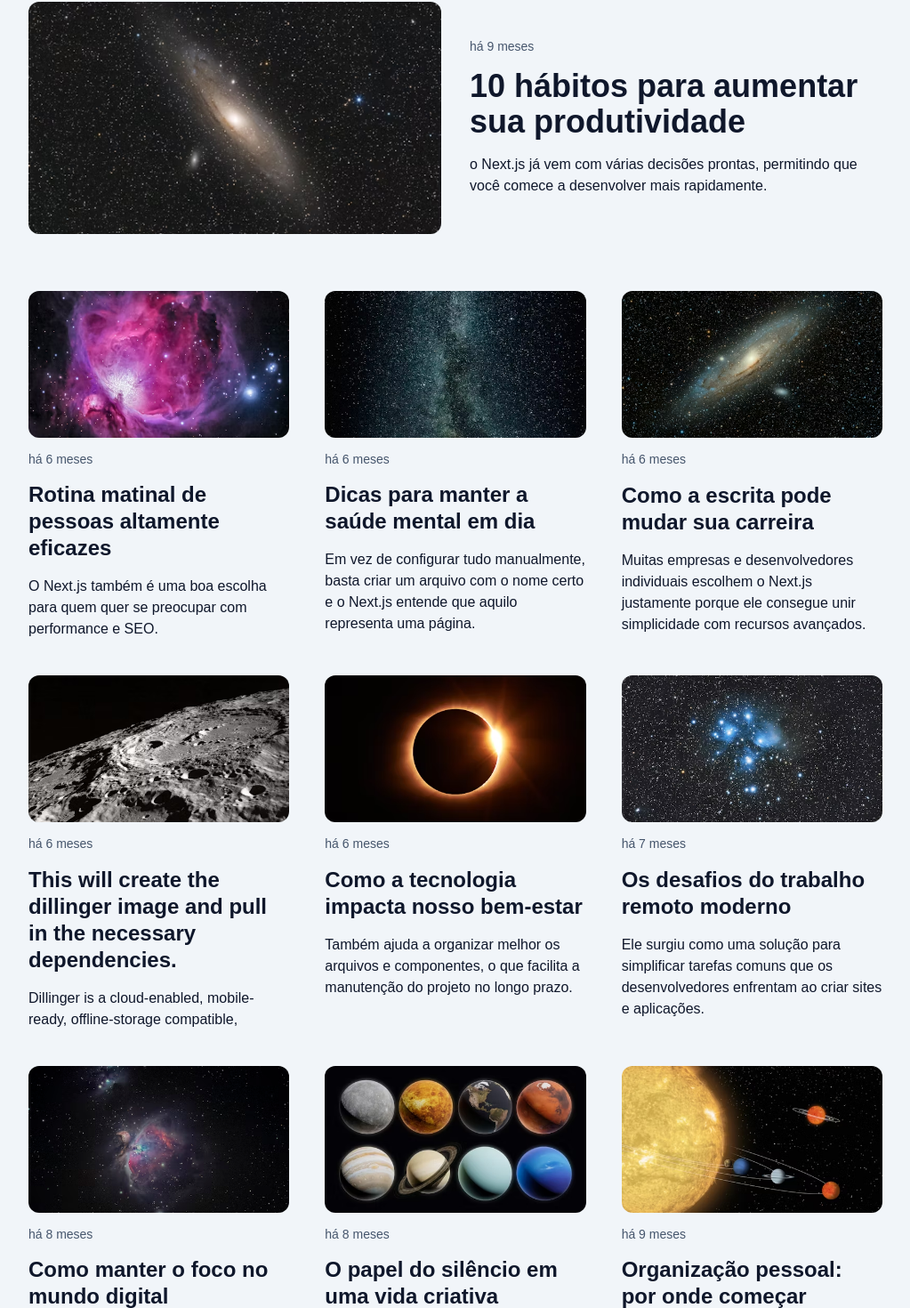
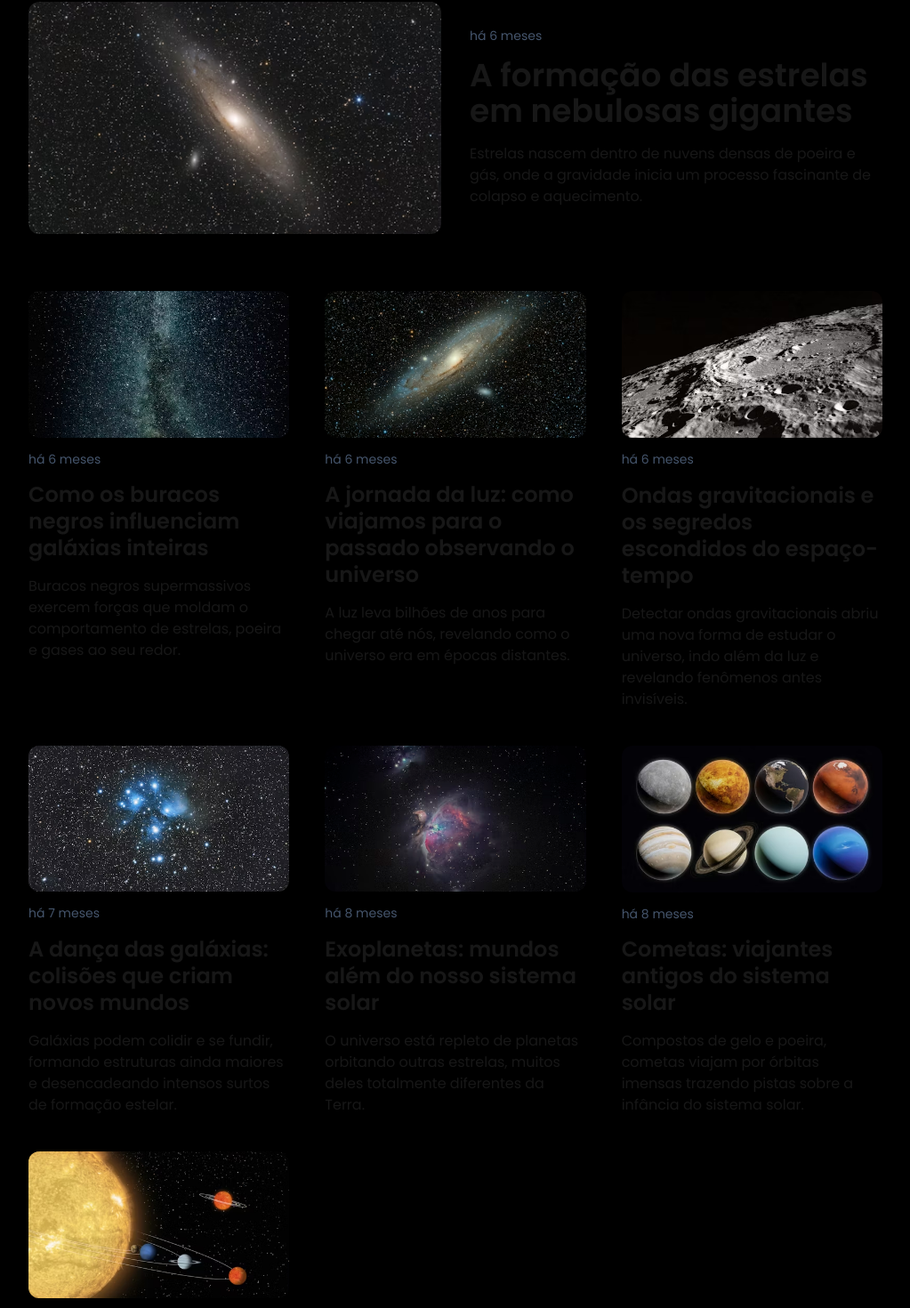
Before and after one commit to Alexandro-s/axolote-next-react-course, a Next.js app: page / in a window 1280 px wide. Shown: the part 202-1672 px from the top of the page at 89% size, without its empty margins (128-1151 px from the left). Built offline with nearby package versions, Linux system fonts and the light colour scheme.

Commit message:
fix: chamadas unicas

```diff
--- a/src/app/layout.tsx
+++ b/src/app/layout.tsx
@@ -1,7 +1,13 @@
 import type { Metadata } from "next";
 import "./globals.css";
+import { Poppins } from "next/font/google";
 
 
+
+export const poppins = Poppins({
+  subsets: ["latin"],
+  weight: ["300", "400", "500", "600"],
+});
 
 export const metadata: Metadata = {
   title: "Axolote",
@@ -15,7 +21,7 @@ export default function RootLayout({
 }>) {
   return (
     <html lang="pt-BR">
-      <body >
+      <body className={poppins.className} >
         {children}
       </body>
     </html>
--- a/src/components/Container/index.tsx
+++ b/src/components/Container/index.tsx
@@ -3,7 +3,7 @@ type ContainerProps = {
 }
 export default function Container ({children}: ContainerProps) {
     return (
-        <div className="text-slate-900 bg-slate-100 min-h-screen">
+        <div className="text-white-900 bg-black min-h-screen">
               <div className="max-w-screen-lg mx-auto px-8">
                 {children}
 
--- a/src/components/Header/index.tsx
+++ b/src/components/Header/index.tsx
@@ -5,7 +5,7 @@ export default function Header () {
     return (
         <header>
             <h1 className="
-             text-4xl/normal font-extrabold py-8
+             text-4xl/normal  py-8
              sm:text-5xl/normal sm:py-10
              md:text-6xl/normal md:py-11
              lg:text-7xl/normal lg:py-12">
--- a/src/components/PostFeatured/index.tsx
+++ b/src/components/PostFeatured/index.tsx
@@ -1,10 +1,13 @@
 import PostImage from "@/components/PostImage";
 import PostSummary from "../PostSummary";
+import { findAllPublicPost } from "@/lib/post/queries";
 
-export default function PostFeatured() {
 
-    const slug = "NOP"
-    const postLink = `/post/${slug}`
+export default async function  PostFeatured ()  {
+    const posts = await findAllPublicPost()
+
+    const post = posts[0];
+    const postLink = `/post/${post.slug}`
     return (
 
         <section className="grid grid-cols-1 gap-8 mb-16 sm:grid-cols-2 group" >
@@ -17,9 +20,9 @@ export default function PostFeatured() {
             <PostSummary
                 postLink={postLink}
                 postHeading='h1'
-                createdAt={'2025-01-07T22:54:10'}
-                excerpt={'o Next.js já vem com várias decisões prontas, permitindo que você comece a desenvolver mais rapidamente.'}
-                title={'10 hábitos para aumentar sua produtividade'}
+                createdAt={post.createdAt}
+                excerpt={post.excerpt}
+                title={post.title}
             />
         </section>
     )
--- a/src/components/PostList/index.tsx
+++ b/src/components/PostList/index.tsx
@@ -1,16 +1,18 @@
-import { postRepository } from "@/repositories/post"
+
+import { findAllPublicPost } from "@/lib/post/queries"
 import PostImage from "../PostImage"
 import PostSummary from "../PostSummary"
 
 
 export default async function PostList() {
 
-    const posts = await postRepository.findAllPublic()
+    const posts = await findAllPublicPost()
 
     return (
 
         <div className=" grid grid-cols-1 gap-8 sm:grid-cols-2 lg:grid-cols-3 lg:gap-10">
-            {posts.map((post) => {
+             {/* Aqui estou acessando manualmente as imagems do published com o  slice. escolhendo a ordem delas. */}
+            {posts.slice(1).map((post) => {
 
                 const postLink = `/post/${post.slug}`
                 return (
@@ -42,3 +44,6 @@ export default async function PostList() {
 
     )
 }
+function findAllPublic() {
+    throw new Error("Function not implemented.")
+}
--- a/src/db/seed/post.json
+++ b/src/db/seed/post.json
@@ -2,10 +2,10 @@
   "posts": [
     {
       "id": "99f8add4-7684-4c16-a316-616271db199e",
-      "title": "Rotina matinal de pessoas altamente eficazes",
-      "slug": "rotina-matinal-de-pessoas-altamente-eficazes",
-      "excerpt": "O Next.js também é uma boa escolha para quem quer se preocupar com performance e SEO.",
-      "content": "O Next.js também é uma boa escolha para quem quer se preocupar com performance e SEO.",
+      "title": "A formação das estrelas em nebulosas gigantes",
+      "slug": "formacao-das-estrelas-em-nebulosas-gigantes",
+      "excerpt": "Estrelas nascem dentro de nuvens densas de poeira e gás, onde a gravidade inicia um processo fascinante de colapso e aquecimento.",
+      "content": "As nebulosas são verdadeiros berçários cósmicos. Em seu interior, regiões ricas em hidrogênio se contraem até atingir temperaturas extremas, dando origem a novas estrelas que iluminam o espaço ao redor.",
       "coverImageUrl": "/image/img-2.avif",
       "published": true,
       "createdAt": "2025-04-08T00:24:38.616Z",
@@ -14,10 +14,10 @@
     },
     {
       "id": "afa086e4-53e4-492d-acf2-7c2966d83fcd",
-      "title": "Dicas para manter a saúde mental em dia",
-      "slug": "dicas-para-manter-a-saude-mental-em-dia",
-      "excerpt": "Em vez de configurar tudo manualmente, basta criar um arquivo com o nome certo e o Next.js entende que aquilo representa uma página.",
-      "content": "Em vez de configurar tudo manualmente, basta criar um arquivo com o nome certo e o Next.js entende que aquilo representa uma página.",
+      "title": "Como os buracos negros influenciam galáxias inteiras",
+      "slug": "como-os-buracos-negros-influenciam-galaxias-inteiras",
+      "excerpt": "Buracos negros supermassivos exercem forças que moldam o comportamento de estrelas, poeira e gases ao seu redor.",
+      "content": "No centro da maioria das galáxias existe um buraco negro gigantesco. Mesmo invisíveis, eles controlam órbitas, emitem jatos de partículas e até regulam a formação de novas estrelas.",
       "coverImageUrl": "/image/img-3.avif",
       "published": true,
       "createdAt": "2025-04-07T00:24:38.616Z",
@@ -26,10 +26,10 @@
     },
     {
       "id": "1b6a5f57-8a19-4933-91f4-1af678464ded",
-      "title": "Como a escrita pode mudar sua carreira",
-      "slug": "como-a-escrita-pode-mudar-sua-carreira",
-      "excerpt": "Muitas empresas e desenvolvedores individuais escolhem o Next.js justamente porque ele consegue unir simplicidade com recursos avançados.",
-      "content": "Muitas empresas e desenvolvedores individuais escolhem o Next.js justamente porque ele consegue unir simplicidade com recursos avançados.",
+      "title": "A jornada da luz: como viajamos para o passado observando o universo",
+      "slug": "a-jornada-da-luz-observando-o-passado",
+      "excerpt": "A luz leva bilhões de anos para chegar até nós, revelando como o universo era em épocas distantes.",
+      "content": "Quando observamos estrelas e galáxias distantes, estamos olhando para o passado. A velocidade limitada da luz transforma o telescópio em uma verdadeira máquina do tempo.",
       "coverImageUrl": "/image/img-4.avif",
       "published": true,
       "createdAt": "2025-04-06T00:24:38.616Z",
@@ -38,11 +38,11 @@
     },
     {
       "id": "9eb8b7ac-2b48-4835-880a-a1c798e1a595",
-      "slug": "this-will-create-the-dillinger-image-and-pull-in-the-necessary-dependencies.-atbvp6",
-      "title": "This will create the dillinger image and pull in the necessary dependencies.",
+      "slug": "ondas-gravitacionais-e-os-segredos-do-cosmo",
+      "title": "Ondas gravitacionais e os segredos escondidos do espaço-tempo",
       "author": "Luiz Otávio",
-      "content": "**Disclaimer:** this API may change a lot since it is still under development...",
-      "excerpt": "Dillinger is a cloud-enabled, mobile-ready, offline-storage compatible,",
+      "content": "Ondas gravitacionais são distorções no próprio tecido do espaço-tempo, criadas por eventos extremos como fusões de buracos negros. Elas carregam informações únicas sobre regiões onde a luz não escapa.",
+      "excerpt": "Detectar ondas gravitacionais abriu uma nova forma de estudar o universo, indo além da luz e revelando fenômenos antes invisíveis.",
       "coverImageUrl": "/image/img-5.avif",
       "published": true,
       "createdAt": "2025-04-05T00:24:38.616Z",
@@ -50,10 +50,10 @@
     },
     {
       "id": "6b204dab-2312-4525-820a-a0463560835f",
-      "title": "Como a tecnologia impacta nosso bem-estar",
-      "slug": "como-a-tecnologia-impacta-nosso-bem-estar",
-      "excerpt": "Também ajuda a organizar melhor os arquivos e componentes, o que facilita a manutenção do projeto no longo prazo.",
-      "content": "Também ajuda a organizar melhor os arquivos e componentes, o que facilita a manutenção do projeto no longo prazo.",
+      "title": "Supernovas: o explosivo fim das estrelas massivas",
+      "slug": "supernovas-o-fim-explosivo-das-estrelas",
+      "excerpt": "Quando estrelas gigantes chegam ao fim de sua vida, elas explodem violentamente, espalhando elementos que formam planetas e até a vida.",
+      "content": "As supernovas são alguns dos eventos mais poderosos do cosmos. Além de liberar energia inimaginável, elas espalham metais pesados essenciais para a formação de novos sistemas estelares.",
       "coverImageUrl": "/image/img-6.avif",
       "published": false,
       "createdAt": "2025-03-30T07:11:33",
@@ -62,10 +62,10 @@
     },
     {
       "id": "76396dd3-9581-43b5-856d-fe1a78714e8c",
-      "title": "Os desafios do trabalho remoto moderno",
-      "slug": "os-desafios-do-trabalho-remoto-moderno",
-      "excerpt": "Ele surgiu como uma solução para simplificar tarefas comuns que os desenvolvedores enfrentam ao criar sites e aplicações.",
-      "content": "Ele surgiu como uma solução para simplificar tarefas comuns que os desenvolvedores enfrentam ao criar sites e aplicações.",
+      "title": "A dança das galáxias: colisões que criam novos mundos",
+      "slug": "danca-das-galaxias-colisoes-cosmic",
+      "excerpt": "Galáxias podem colidir e se fundir, formando estruturas ainda maiores e desencadeando intensos surtos de formação estelar.",
+      "content": "Apesar do nome assustador, colisões galácticas são comuns no universo e ocorrem em escalas de bilhões de anos. Esses encontros remodelam o cosmos e dão origem a novos sistemas estelares.",
       "coverImageUrl": "/image/img-7.avif",
       "published": true,
       "createdAt": "2025-03-08T13:13:13",
@@ -74,10 +74,10 @@
     },
     {
       "id": "bf5c7dae-06a4-4155-9c01-a56e02956496",
-      "title": "Como manter o foco no mundo digital",
-      "slug": "como-manter-o-foco-no-mundo-digital",
-      "excerpt": "Next.js é um framework de desenvolvimento criado para facilitar a construção de aplicações web modernas usando React.",
-      "content": "Next.js é um framework de desenvolvimento criado para facilitar a construção de aplicações web modernas usando React.",
+      "title": "Exoplanetas: mundos além do nosso sistema solar",
+      "slug": "exoplanetas-mundos-alem-do-sistema-solar",
+      "excerpt": "O universo está repleto de planetas orbitando outras estrelas, muitos deles totalmente diferentes da Terra.",
+      "content": "Graças à tecnologia moderna, já identificamos milhares de exoplanetas. Alguns são gigantes gasosos próximos à estrela; outros, mundos rochosos que podem abrigar vida.",
       "coverImageUrl": "/image/img-8.avif",
       "published": true,
       "createdAt": "2025-02-22T04:32:54",
@@ -86,10 +86,10 @@
     },
     {
       "id": "bc9a540f-66a9-4ab0-8d50-6216ab1cac53",
-      "title": "O papel do silêncio em uma vida criativa",
-      "slug": "o-papel-do-silencio-em-uma-vida-criativa",
-      "excerpt": "Isso deixa o fluxo de trabalho mais natural, especialmente para quem já está acostumado com a estrutura de pastas e arquivos.",
-      "content": "Isso deixa o fluxo de trabalho mais natural, especialmente para quem já está acostumado com a estrutura de pastas e arquivos.",
+      "title": "Cometas: viajantes antigos do sistema solar",
+      "slug": "cometas-viajantes-do-sistema-solar",
+      "excerpt": "Compostos de gelo e poeira, cometas viajam por órbitas imensas trazendo pistas sobre a infância do sistema solar.",
+      "content": "Cometas se formaram nas regiões mais distantes do Sol e preservaram materiais primordiais. Quando se aproximam, suas caudas brilhantes tornam-se visíveis a partir da Terra.",
       "coverImageUrl": "/image/img-9.avif",
       "published": true,
       "createdAt": "2025-02-11T20:59:30",
@@ -98,10 +98,10 @@
     },
     {
       "id": "3993fcf7-2490-48ed-be2e-58c2030ee764",
-      "title": "Organização pessoal: por onde começar",
-      "slug": "organizacao-pessoal-por-onde-comecar",
-      "excerpt": "Por exemplo, ele pode dividir o código em partes menores para que o navegador só carregue o que for necessário.",
-      "content": "Por exemplo, ele pode dividir o código em partes menores para que o navegador só carregue o que for necessário.",
+      "title": "Nebulosas planetárias: o último suspiro das estrelas médias",
+      "slug": "nebulosas-planetarias-ultimo-suspiro",
+      "excerpt": "Nebulosas planetárias são formadas quando estrelas como o Sol expulsam suas camadas externas, criando estruturas brilhantes e coloridas.",
+      "content": "Esses objetos encantadores não têm relação com planetas — o nome vem de erros antigos de classificação. Elas representam um estágio final antes de a estrela se tornar uma anã branca.",
       "coverImageUrl": "/image/img-10.avif",
       "published": true,
       "createdAt": "2025-01-15T04:54:26",
@@ -110,10 +110,10 @@
     },
     {
       "id": "be3f14a1-0105-4e2e-bfc9-133a05e7bda6",
-      "title": "10 hábitos para aumentar sua produtividade",
-      "slug": "10-habitos-para-aumentar-sua-produtividade",
-      "excerpt": "o Next.js já vem com várias decisões prontas, permitindo que você comece a desenvolver mais rapidamente.",
-      "content": "o Next.js já vem com várias decisões prontas, permitindo que você comece a desenvolver mais rapidamente.",
+      "title": "Pulsars: os faróis do universo",
+      "slug": "pulsars-os-farois-do-universo",
+      "excerpt": "Pulsars são estrelas de nêutrons que giram rapidamente, emitindo feixes de radiação detectados da Terra como pulsos regulares.",
+      "content": "Remanescentes de supernovas, os pulsars são alguns dos objetos mais densos conhecidos. Sua rotação precisa os torna ferramentas valiosas para estudar física extrema.",
       "coverImageUrl": "/image/img-11.avif",
       "published": false,
       "createdAt": "2025-01-07T22:54:10",
--- /dev/null
+++ b/src/lib/post/queries.ts
@@ -0,0 +1,7 @@
+import { postRepository } from "@/repositories/post";
+import { cache } from "react";
+
+
+export const findAllPublicPost = cache(
+    async () => await postRepository.findAllPublic()
+);
--- a/src/repositories/post/json-post-repository.ts
+++ b/src/repositories/post/json-post-repository.ts
@@ -31,7 +31,7 @@ export class JsonPostRepository implements PostRepository {
         await this.simulateWait();
 
         const posts = await this.readFromDisk();
-        return posts;
+        return posts.filter(posts => posts.published )
     };
 
     async findById(id: string): Promise<PostModel> {
```
